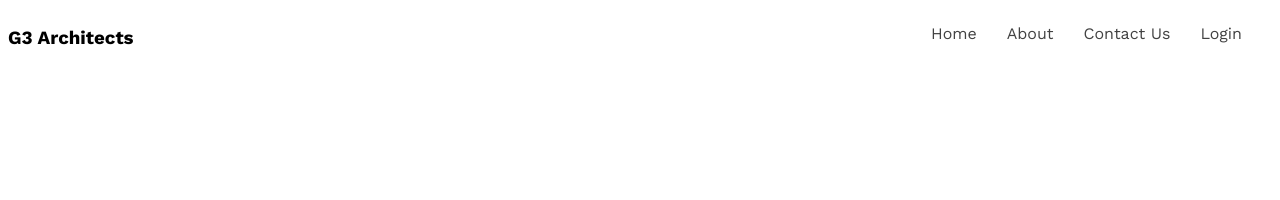
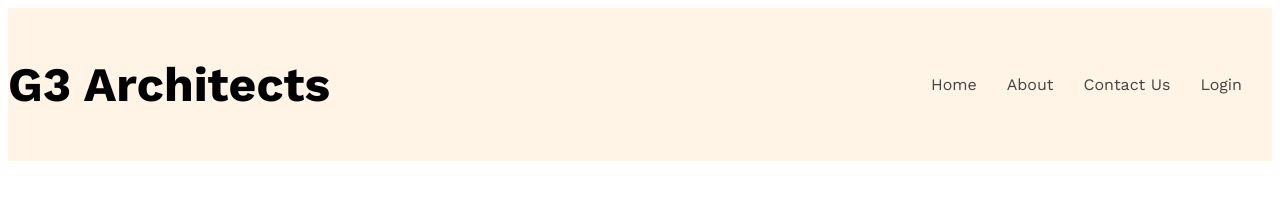
Before and after one commit to jnsharna26/g3-architect-website, a plain HTML site: page index.html in a window 1280 px wide. Drawn offline with nearby package versions, Linux system fonts and the light colour scheme; a web font is replaced by a local one.

Commit message:
added header background color & brand's font size

```diff
--- a/index.html
+++ b/index.html
@@ -9,16 +9,20 @@
 </head>
 
 <body class="work-sans-font">
-  <header>
+  <header class="bg-light">
     <nav class="navbar display-flex">
       <h3 class="brand">G3 Architects</h3>
       <ul class="nav-links display-flex">
+        <!-- li.nav-item*4>a.nav=link -->
         <li class="nav-item"><a class="nav-link text-gray" href="">Home</a></li>
         <li class="nav-item"><a class="nav-link text-gray" href="">About</a></li>
         <li class="nav-item"><a class="nav-link text-gray" href="">Contact Us</a></li>
         <li class="nav-item"><a class="nav-link text-gray" href="">Login</a></li>
       </ul>
     </nav>
+    <div class="banner">
+
+    </div>
   </header>
   <main>
 
--- a/styles/style.css
+++ b/styles/style.css
@@ -15,6 +15,11 @@
 
 .navbar{
  justify-content: space-between;
+ align-items: center;
+}
+.brand{
+  font-weight: bold;
+  font-size: 3rem;
 }
 .nav-link{
   text-decoration: none;
@@ -30,3 +35,11 @@
 .text-light-gray{
   color:#727272;
 }
+.bg-light{
+  background-color:rgba(255, 144,14,0.1
+);
+}
+.navbar,.banner{
+  max-width: 1440px;
+  margin:0 auto;
+}
```
